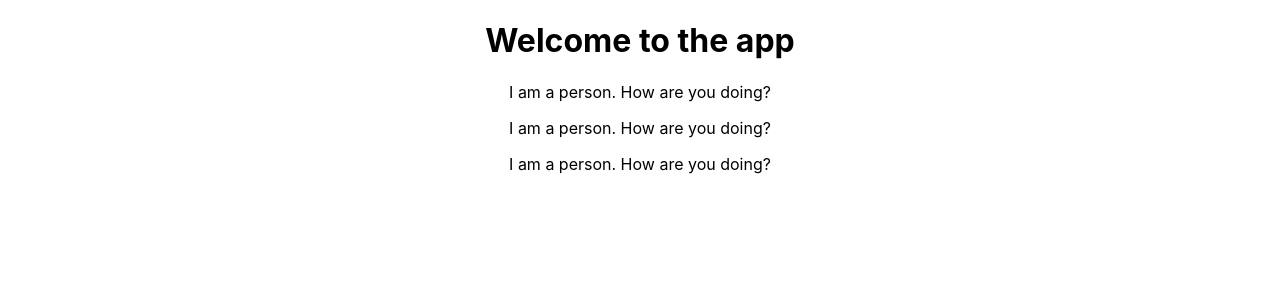
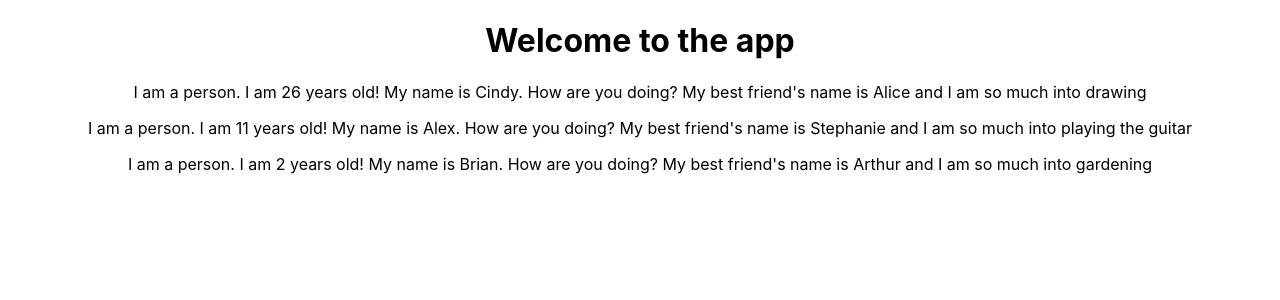
Before and after one commit to bwielk/ReactRecap, a React (Create React App) app: page / in a window 1280 px wide. Shown: the top 300 px of the page. Built offline with nearby package versions, Linux system fonts and the light colour scheme.

Commit message:
Adding props to the component

```diff
--- a/src/App.js
+++ b/src/App.js
@@ -8,9 +8,9 @@ class App extends Component {
     return (
       <div className="App">
         <h1>Welcome to the app</h1>
-        <Person></Person>
-        <Person></Person>
-        <Person></Person>
+        <Person friendName="Alice" hobby="drawing"></Person>
+        <Person friendName="Stephanie" hobby="playing the guitar"></Person>
+        <Person friendName="Arthur" hobby="gardening"></Person>
       </div>
       // The equivalent of the code written above
       //React.createElement('div', {className: 'App'}, React.createElement('h1', null, 'This works now'), 'I am a react App')
--- a/src/Person/Person.js
+++ b/src/Person/Person.js
@@ -1,7 +1,13 @@
 import React from 'react';
 
-const person = () => {
-  return <p>I am a person. How are you doing?</p>
+const person = (props) => {
+  const array = ["Alex", "Brian", "Cindy"]
+  return <p>I am a person.
+          I am {Math.floor(Math.random()*30)} years old!
+          My name is {array[Math.floor(Math.random()*3)]}.
+          How are you doing?
+          My best friend's name is {props.friendName} and I am so much into {props.hobby}
+        </p>
 };
 
 export default person;
```
